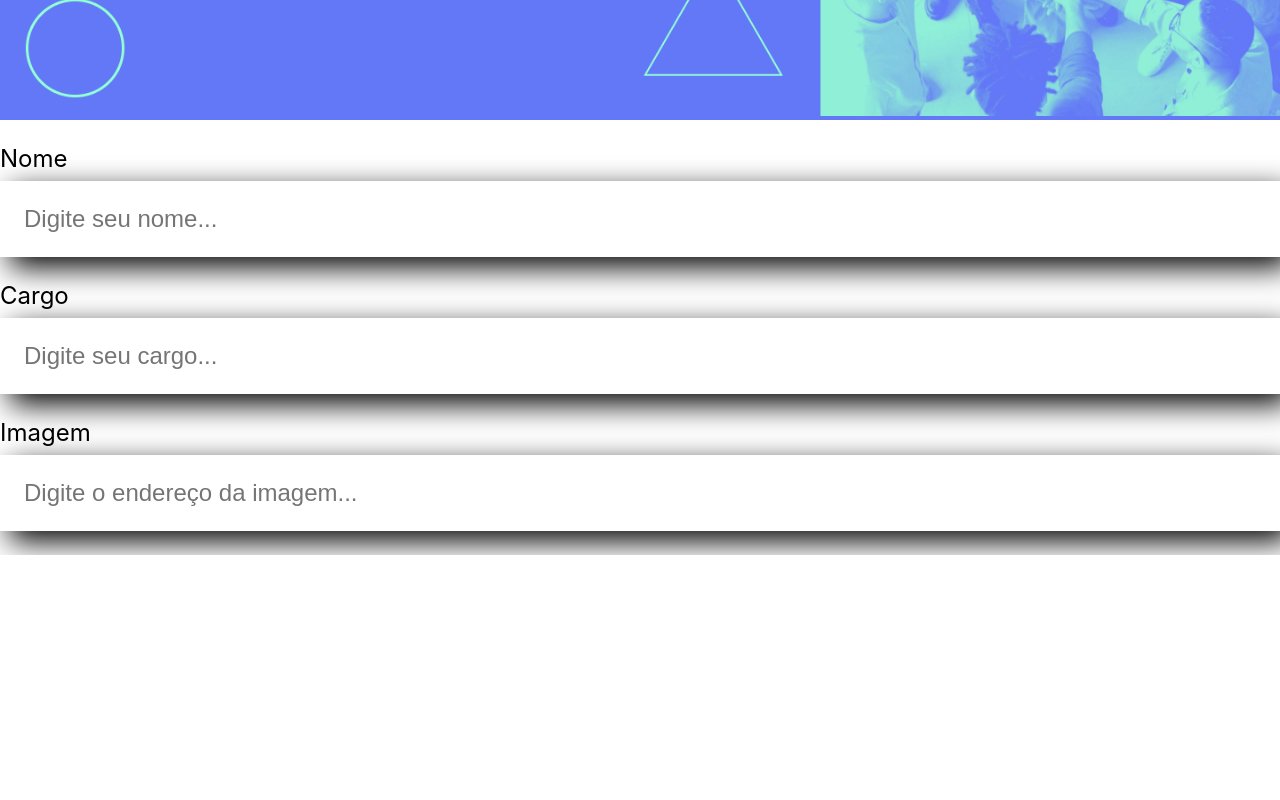
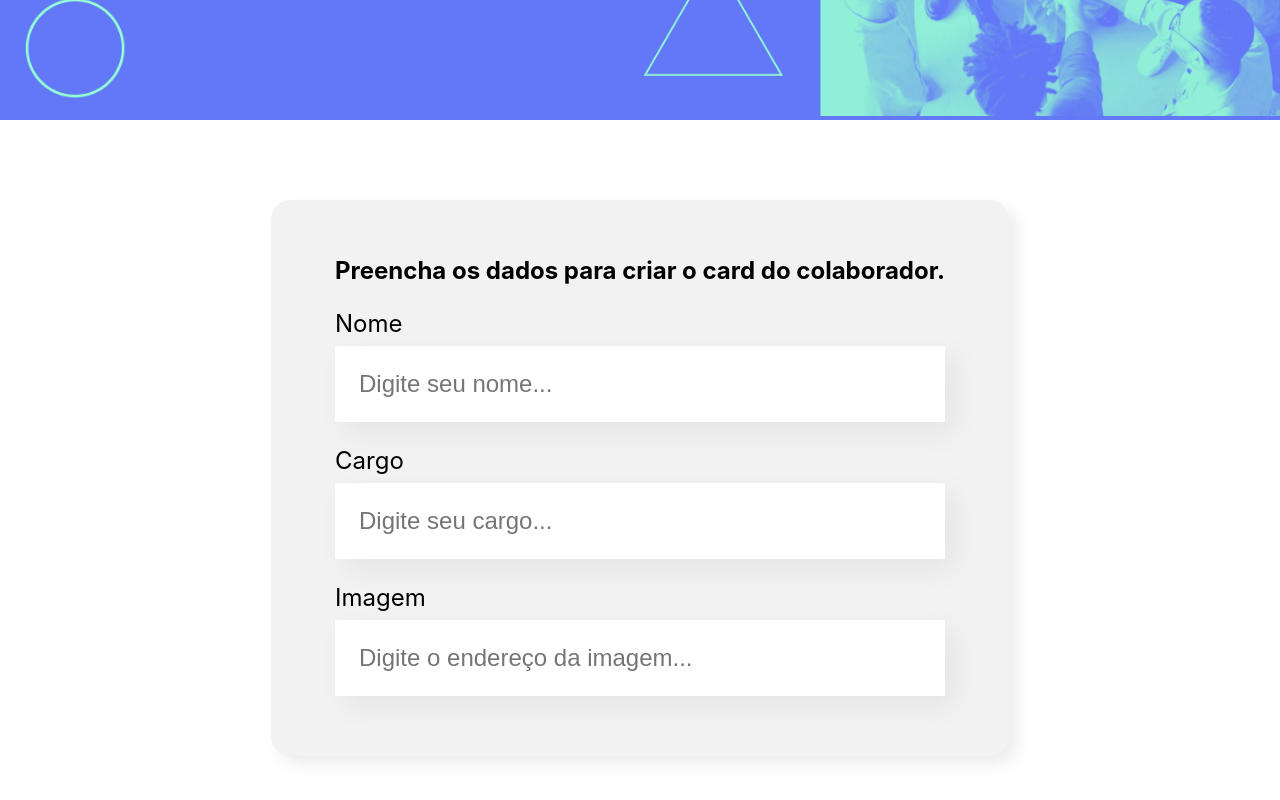
Before and after one commit to FilipeDellaPorta/organo, a JavaScript app: page / in a window 1280 px wide. Shown: the part 378-1178 px from the top of the page. Before the commit the page ends 933 px from the top, so only its background shows below. Built offline with nearby package versions, Linux system fonts and the light colour scheme; the HTML template or start-up script is replaced by a standard one.

Commit message:
feat: :sparkles: criando o formulário

```diff
--- a/src/App.js
+++ b/src/App.js
@@ -1,13 +1,11 @@
 import Banner from './components/Banner';
-import CampoTexto from './components/CampoTexto';
+import Formulario from './components/Formulario';
 
 function App() {
   return (
     <div className='App'>
       <Banner />
-      <CampoTexto label="Nome" placeholder="Digite seu nome"/>
-      <CampoTexto label="Cargo" placeholder="Digite seu cargo"/>
-      <CampoTexto label="Imagem" placeholder="Digite o endereço da imagem"/>
+      <Formulario />
     </div>
   );
 }
--- a/src/components/CampoTexto/CampoTexto.css
+++ b/src/components/CampoTexto/CampoTexto.css
@@ -10,7 +10,7 @@
 
 .campo-texto input {
     background-color: #fff;
-    box-shadow: 10px 10px 30px rgba(0, 0, 0.06);
+    box-shadow: 10px 10px 30px rgba(0, 0, 0, 0.06);
     width: 100%;
     border: none;
     font-size: 24px;
--- /dev/null
+++ b/src/components/Formulario/Formulario.css
@@ -0,0 +1,13 @@
+.formulario {
+    display: flex;
+    justify-content: center;
+    margin: 80px 0;
+}
+
+.formulario form {
+    max-width: 80%;
+    background-color: #f2f2f2;
+    border-radius: 20px;
+    padding: 36px 64px;
+    box-shadow: 8px 8px 16px rgba(0, 0, 0, 0.08);
+}
--- /dev/null
+++ b/src/components/Formulario/Formulario.js
@@ -0,0 +1,15 @@
+import './Formulario.css';
+import CampoTexto from '../CampoTexto';
+
+export const Formulario = () => {
+  return (
+    <section className='formulario'>
+      <form>
+        <h2>Preencha os dados para criar o card do colaborador.</h2>
+        <CampoTexto label='Nome' placeholder='Digite seu nome' />
+        <CampoTexto label='Cargo' placeholder='Digite seu cargo' />
+        <CampoTexto label='Imagem' placeholder='Digite o endereço da imagem' />
+      </form>
+    </section>
+  );
+};
--- /dev/null
+++ b/src/components/Formulario/index.js
@@ -0,0 +1,3 @@
+import { Formulario } from './Formulario';
+
+export default Formulario;
```
